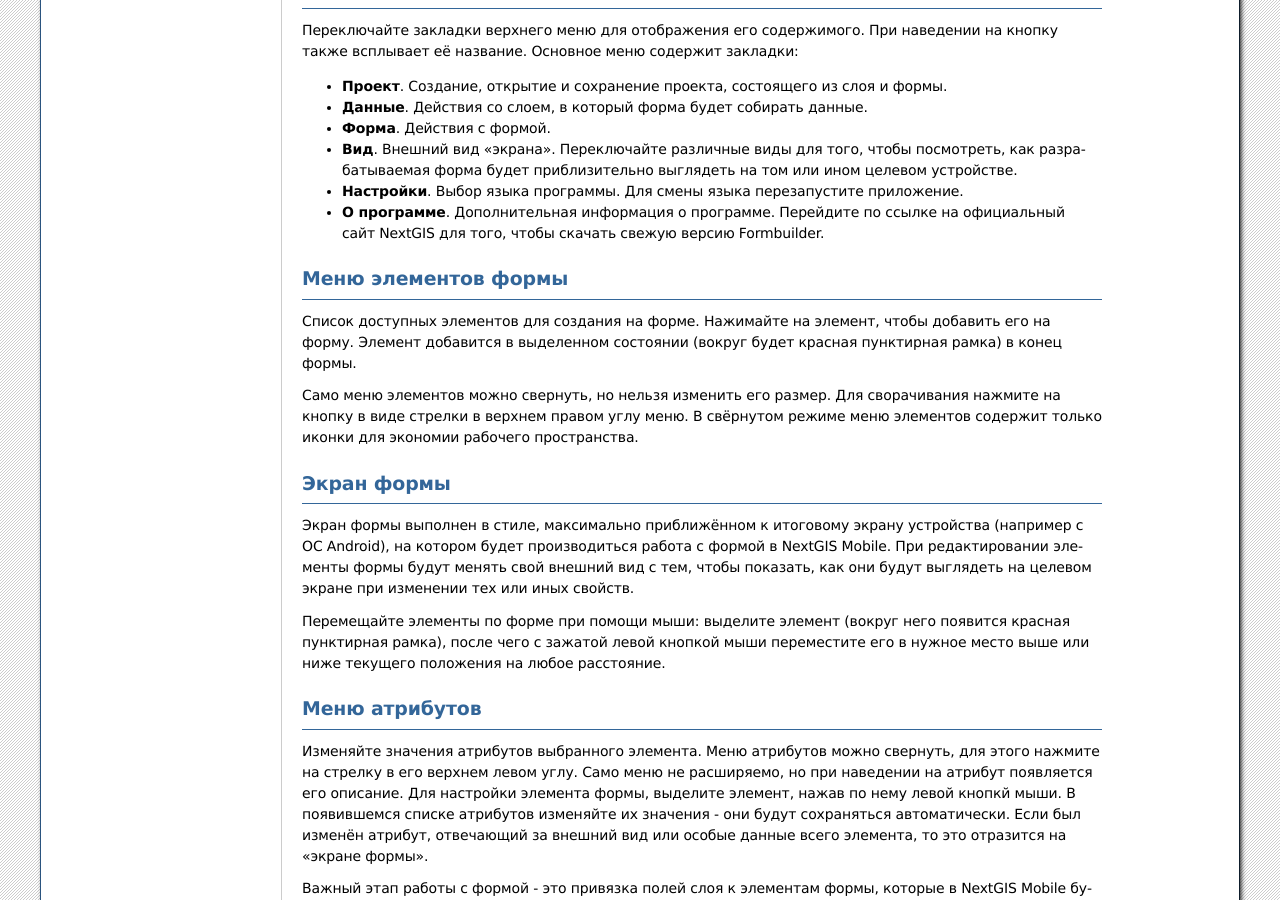
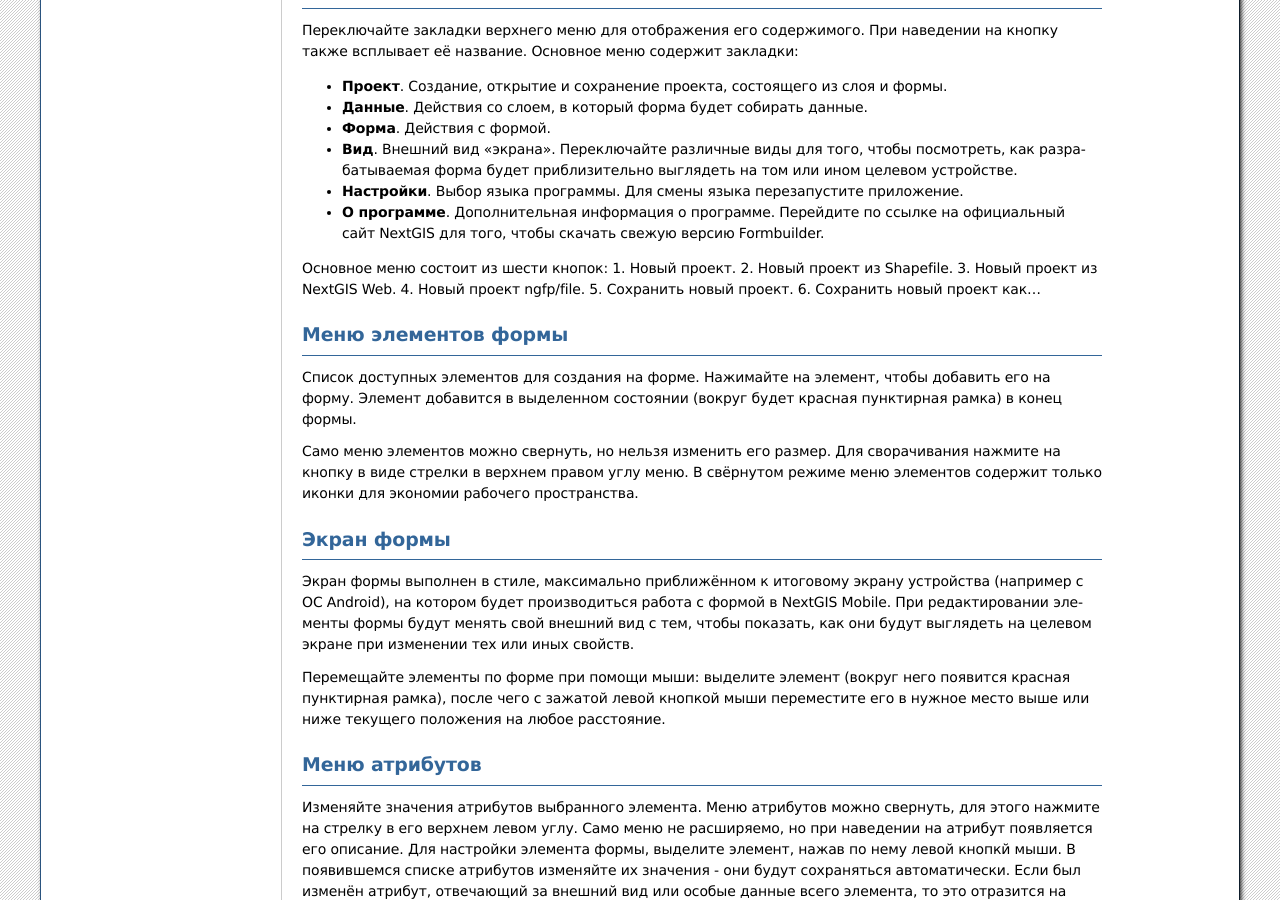
Before and after one commit to nextgis/docs_formbuilder, a Sphinx documentation site: the page built from source/gui.rst, in a window 1280 px wide and 900 px high, scrolled down 702 px. Built offline with Sphinx 7.4.7, drawn with Linux system fonts in a browser that asks for light colours; formulas are drawn with MathJax 3.

Commit message:
ngformbuilder

```diff
--- a/source/gui.rst
+++ b/source/gui.rst
@@ -33,6 +33,14 @@
 
 .. _ngfb_menu_left:
 
+Основное меню состоит из шести кнопок:
+1. Новый проект.
+2. Новый проект из Shapefile.
+3. Новый проект из NextGIS Web.
+4. Новый проект ngfp/file.
+5. Сохранить новый проект.
+6. Сохранить новый проект как...
+
 Меню элементов формы
 --------------------
 
```
